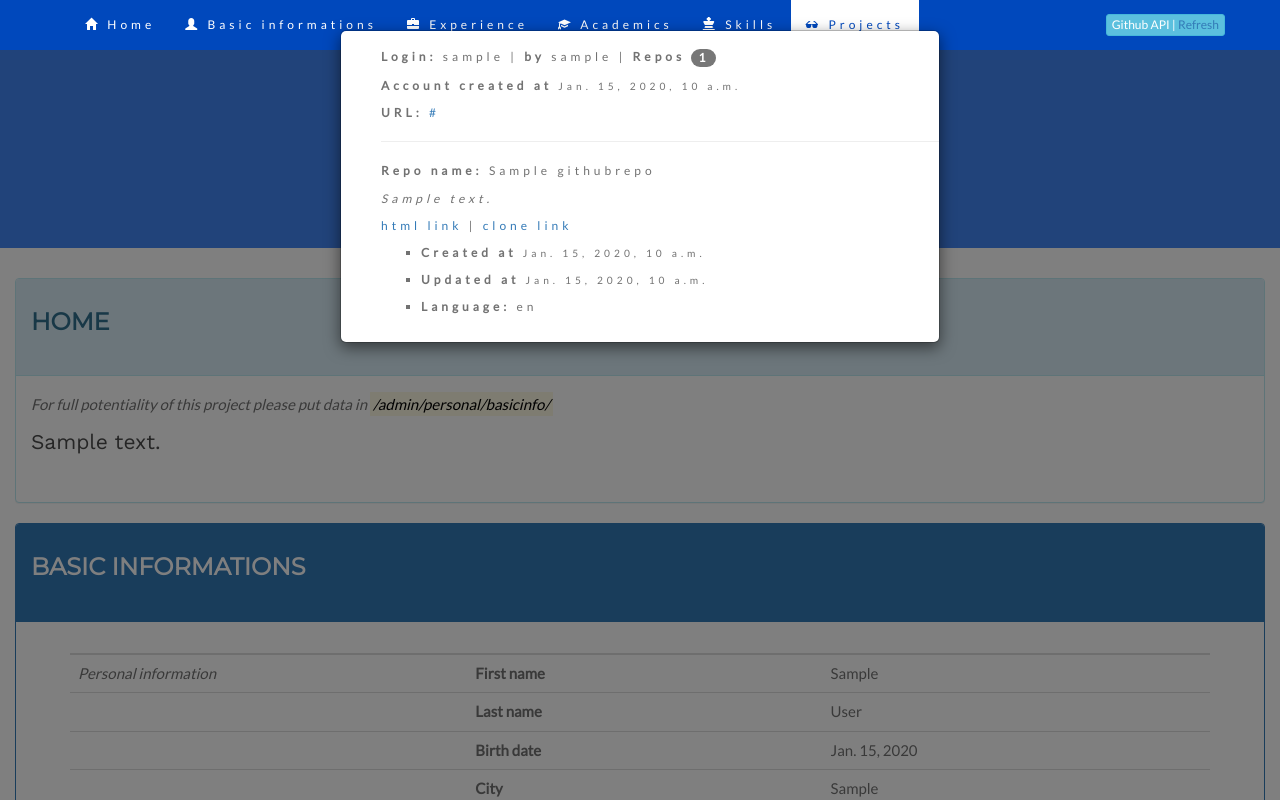
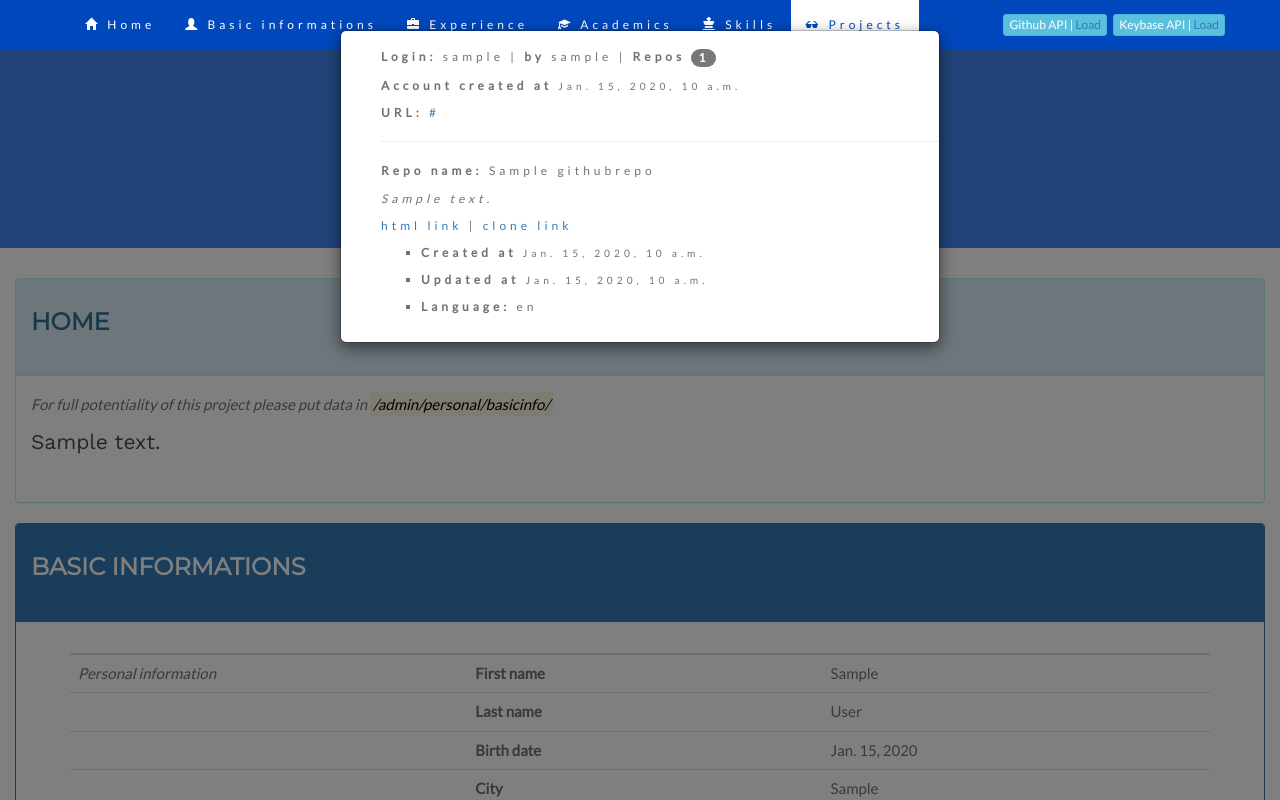
Before and after one commit to mkopr/django-resume, a Django app: template mysite/personal/templates/personal/header.html in a window 1280 px wide, after a click that opens the changed part. Run offline with Django 3.2, Linux system fonts and the light colour scheme; the template is opened without the code that fills it: values that come from a table or form of the project are taken from there, others are empty; tables that the repository leaves empty hold one stand-in row (values such as "Sample post"); grey boxes marked "Sample" are stand-in pictures; some libraries are stand-ins or nearby versions.

Commit message:
Add keybase_api aplication.

```diff
--- a/mysite/keybase_api/views.py
+++ b/mysite/keybase_api/views.py
@@ -11,7 +11,7 @@ def get_keybase_data(request, keybase_login):
         user_data = request_keybase_user(keybase_login)
         user = KeybaseKey(
             login=user_data['login'],
-            publick_key=user_data['pgp_key'],
+            public_key=user_data['public_key'],
         )
         user.save()
 
--- a/mysite/personal/templates/personal/header.html
+++ b/mysite/personal/templates/personal/header.html
@@ -119,12 +119,12 @@ footer .glyphicon {
         <!-- Buttons from navbar with modals-->
         <ul class="nav navbar-nav navbar-right">
             <button type="button" class="btn btn-info btn-xs navbar-btn"
-                    data-toggle="modal" data-target=".bs-example-modal-sm">
+                    data-toggle="modal" data-target=".github">
                 Github API | <a target="_blank" href="/github/{{ basic_info.github_login }}">
-                    Refresh</a>
+                    Load</a>
             </button>
 
-            <div class="modal fade bs-example-modal-sm" tabindex="-1"
+            <div class="modal fade github" tabindex="-1"
                  role="dialog" aria-labelledby="mySmallModalLabel">
                 <div class="modal-dialog" role="document">
                     <ul class="modal-content">
@@ -158,6 +158,23 @@ footer .glyphicon {
                                 {{ repo_data.language }}</p></li>
                         </ul>
                         {% endfor %}
+                        <br>
+                    </ul>
+                </div>
+            </div>
+            <button type="button" class="btn btn-info btn-xs navbar-btn"
+                    data-toggle="modal" data-target=".keybase">
+                Keybase API | <a target="_blank"
+                           href="/keybase/{{ basic_info.keybase_login }}">
+                    Load</a>
+            </button>
+            <div class="modal fade keybase" tabindex="-1"
+                 role="dialog" aria-labelledby="mySmallModalLabel">
+                <div class="modal-dialog modal-lg" role="document">
+                    <ul class="modal-content">
+                        <br>
+                        <p><b>Login:</b> {{ keybase.login }} </p>
+                        <p> {{ keybase.public_key }} </p>
                         <br>
                     </ul>
                 </div>
```
Also changed, not shown: mysite/keybase_api/utils.py (+11 -9 lines), mysite/personal/views.py (+7 -0 lines), mysite/keybase_api/migrations/0001_initial.py, mysite/keybase_api/migrations/0002_auto_20170607_2126.py (added), mysite/keybase_api/migrations/0003_auto_20170607_2130.py (added).
